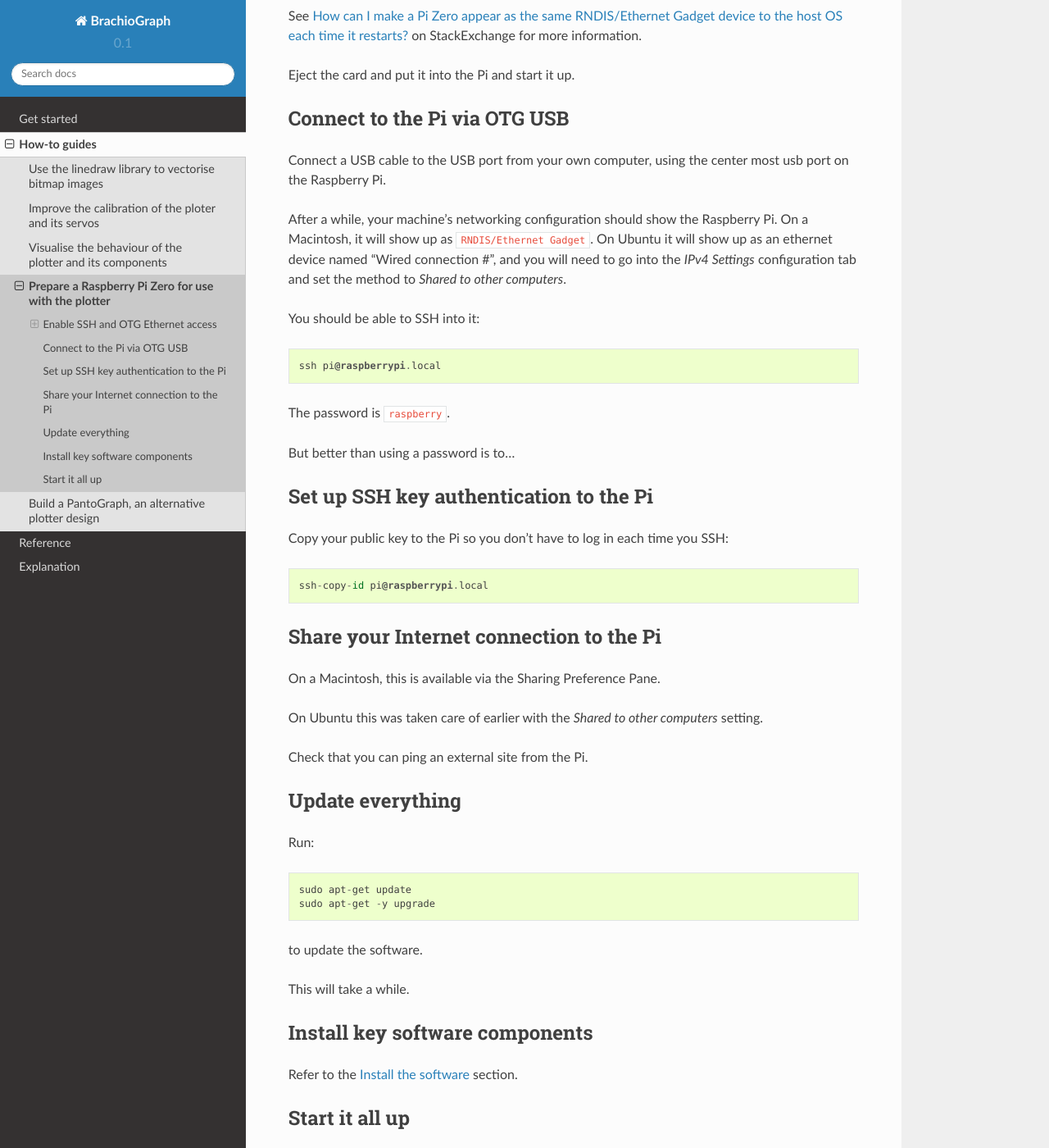
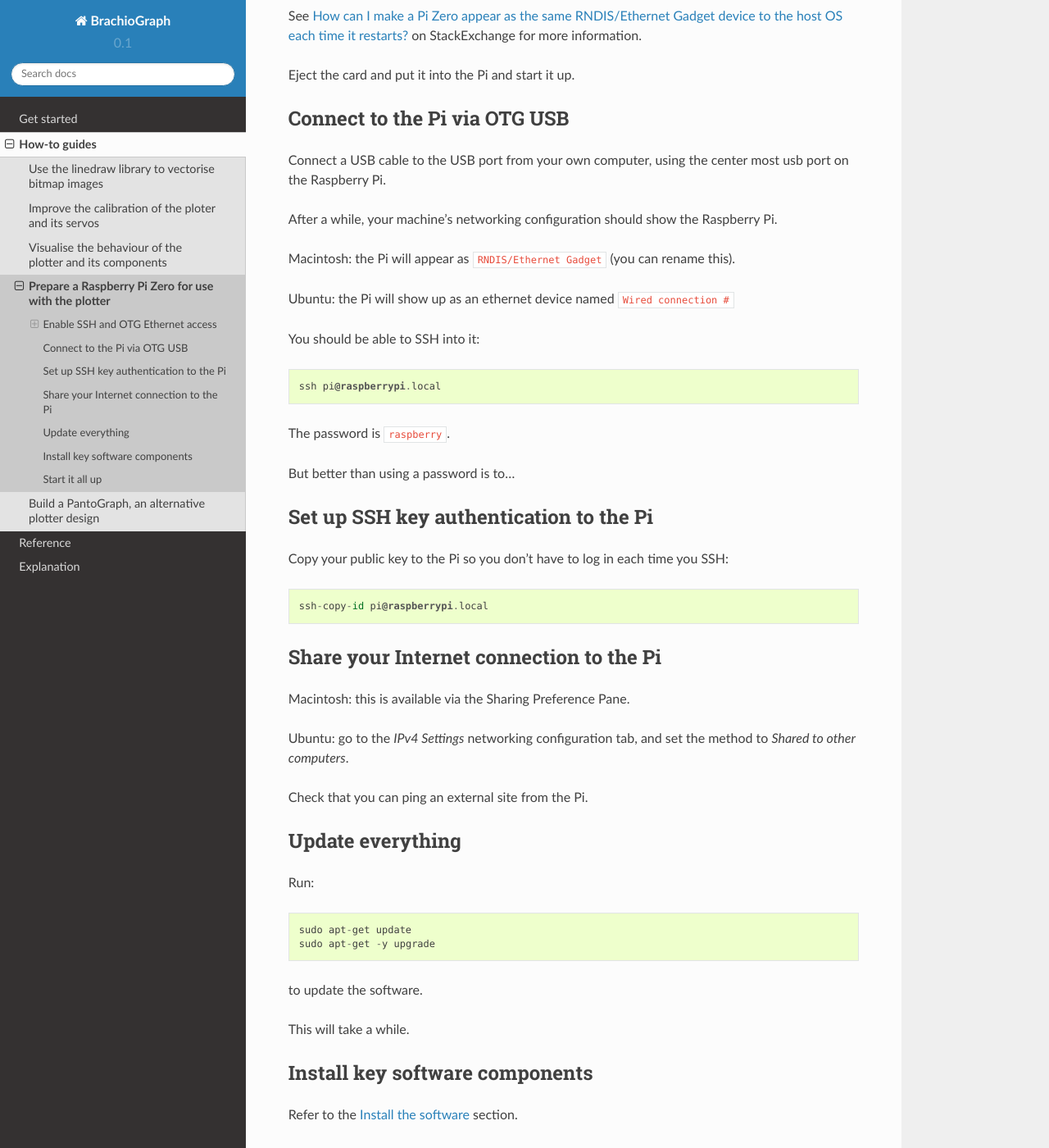
Before and after one commit to evildmp/BrachioGraph, a Sphinx documentation site: the page built from docs/how-to/prepare-pi.rst, in a window 1280 px wide and 1400 px high, scrolled down 1198 px. Shown: the whole window at 82% size. Built offline with Sphinx 7.4.7 and the Read the Docs theme 2.0.0, drawn with Linux system fonts in a browser that asks for light colours.

Commit message:
Added notes on networking

```diff
--- a/docs/how-to/prepare-pi.rst
+++ b/docs/how-to/prepare-pi.rst
@@ -61,8 +61,11 @@ Connect to the Pi via OTG USB
 
 Connect a USB cable to the USB port from your own computer, using the center most usb port on the Raspberry Pi.
 
-After a while, your machine's networking configuration should show the Raspberry Pi. On a Macintosh, it will show up
-as ``RNDIS/Ethernet Gadget``. On Ubuntu it will show up as an ethernet device named "Wired connection #", and you will need to go into the `IPv4 Settings` configuration tab and set the method to `Shared to other computers`.
+After a while, your machine's networking configuration should show the Raspberry Pi.
+
+Macintosh: the Pi will appear as ``RNDIS/Ethernet Gadget`` (you can rename this).
+
+Ubuntu: the Pi will show up as an ethernet device named ``Wired connection #``
 
 You should be able to SSH into it::
 
@@ -84,9 +87,9 @@ Copy your public key to the Pi so you don't have to log in each time you SSH::
 Share your Internet connection to the Pi
 ----------------------------------------
 
-On a Macintosh, this is available via the Sharing Preference Pane.
+Macintosh: this is available via the Sharing Preference Pane.
 
-On Ubuntu this was taken care of earlier with the `Shared to other computers` setting.
+Ubuntu: go to the `IPv4 Settings` networking configuration tab, and set the method to `Shared to other computers`.
 
 Check that you can ping an external site from the Pi.
 
```
